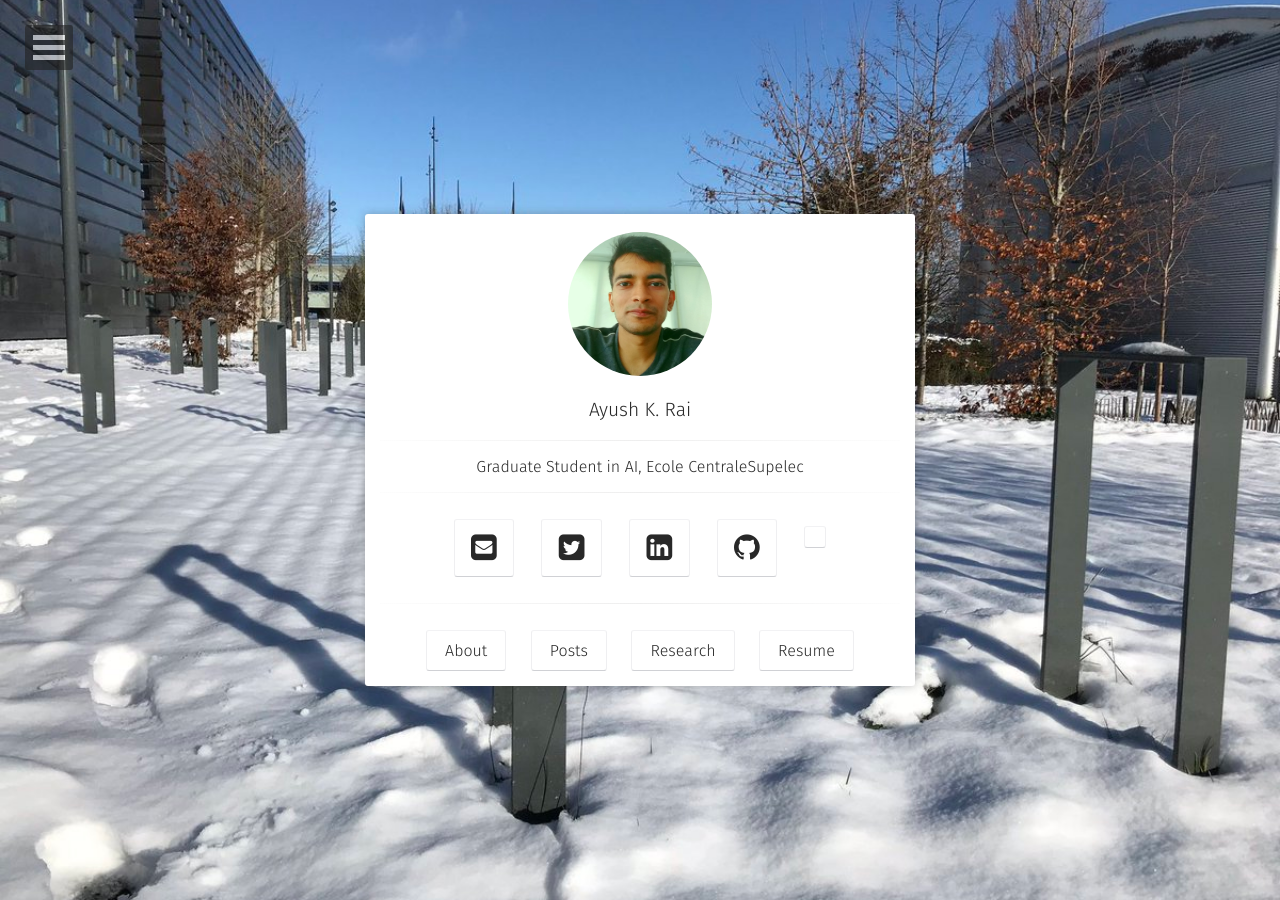
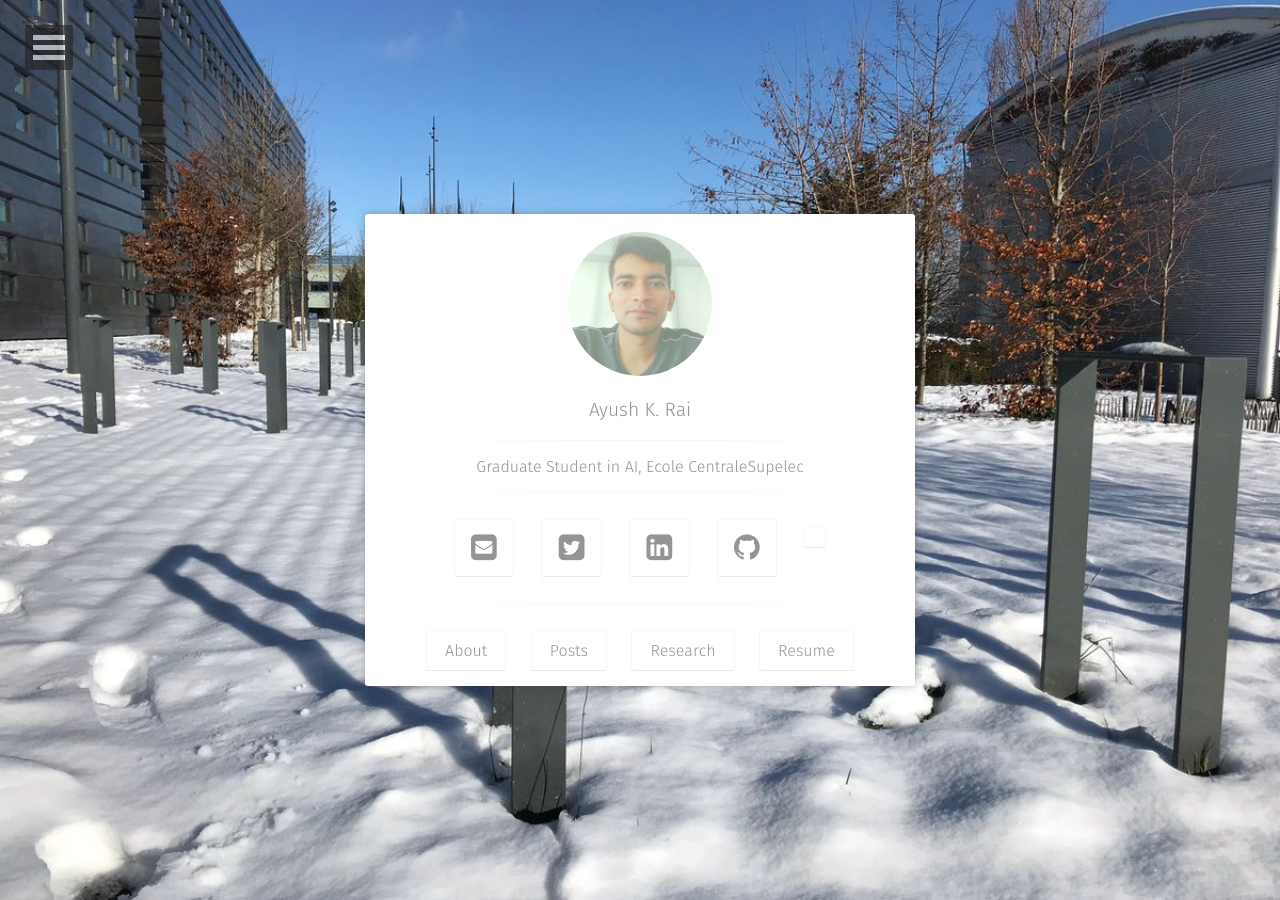
Before and after one commit to rayush7/rayush7.github.io, a Jekyll site: the page built from index.html, in a window 1280 px wide. Built offline with Jekyll 4.4.1, drawn with Linux system fonts in a browser that asks for light colours; some web fonts are replaced; a style sheet for code colours, icons or effects is not loaded.

Commit message:
adding opacity

```diff
--- a/_layouts/home.html
+++ b/_layouts/home.html
@@ -15,7 +15,7 @@ layout: compress
     <header class="header flex" role="banner">
     	<link rel="stylesheet" href="https://cdn.rawgit.com/jpswalsh/academicons/master/css/academicons.min.css">
         <div class="container animated fadeIn">
-            <div class="row" opacity:0.2>
+            <div class="row">
                     <a href="{{ site.url }}">
                         <img src="{{ site.logo }}" class="img-circle zoombtn animated rotateIn">
                     </a>
--- a/_sass/site.scss
+++ b/_sass/site.scss
@@ -99,6 +99,7 @@ body {
 	@media #{$small} {
 		padding: 0 1em;
 	}
+	opacity : 0.5
 }
 .wrapper {
 	width: 75%;
```
